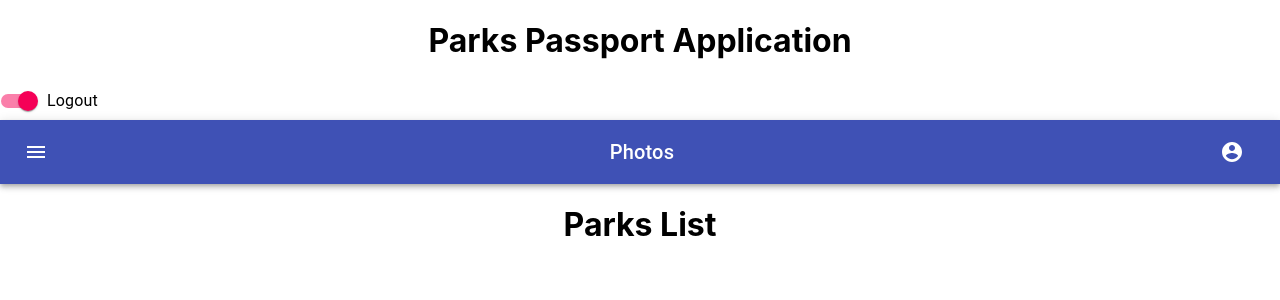
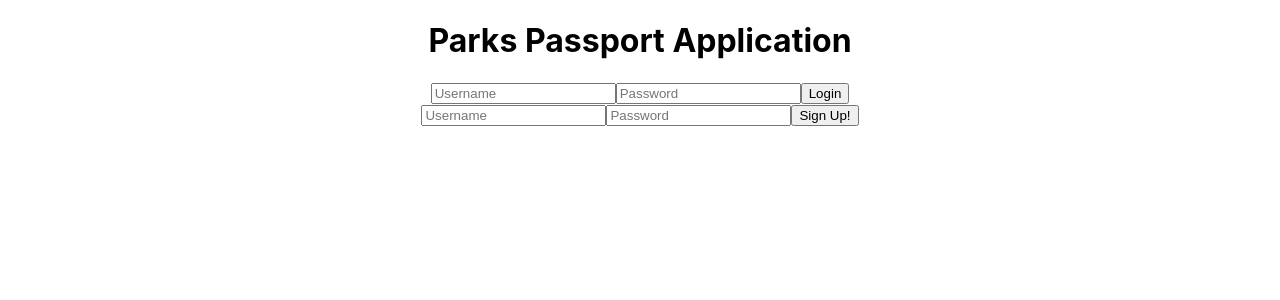
Before and after one commit to LocalParkPassport/FrontEnd, a React (Create React App) app in the folder park-passport/: page / in a window 1280 px wide. Shown: the top 300 px of the page. Built offline with nearby package versions, Linux system fonts and the light colour scheme.

Commit message:
Login and Signup sending data to backend

```diff
--- a/park-passport/src/App.js
+++ b/park-passport/src/App.js
@@ -5,15 +5,18 @@ import './App.css';
 // Import Components here
 import ParkList from './Components/ParkList'
 import AppBar from './Components/AppBar'
-
+import Login from './Components/Login'
+import Signup from './Components/Signup';
 
 // Application here
 function App() {
   return (
     <div className="App">
       <div><h1>Parks Passport Application</h1></div>
-      {<AppBar    />}
-      {<ParkList  />}
+      {/* {<AppBar    />}
+      {<ParkList  />} */}
+      <Login/>
+      <Signup/>
     </div>
   );
 }
--- a/park-passport/src/Components/AppBar.js
+++ b/park-passport/src/Components/AppBar.js
@@ -1,96 +1,96 @@
-import React from 'react';
-import { makeStyles } from '@material-ui/core/styles';
-import AppBar from '@material-ui/core/AppBar';
-import Toolbar from '@material-ui/core/Toolbar';
-import Typography from '@material-ui/core/Typography';
-import IconButton from '@material-ui/core/IconButton';
-import MenuIcon from '@material-ui/icons/Menu';
-import AccountCircle from '@material-ui/icons/AccountCircle';
-import Switch from '@material-ui/core/Switch';
-import FormControlLabel from '@material-ui/core/FormControlLabel';
-import FormGroup from '@material-ui/core/FormGroup';
-import MenuItem from '@material-ui/core/MenuItem';
-import Menu from '@material-ui/core/Menu';
+// import React from 'react';
+// import { makeStyles } from '@material-ui/core/styles';
+// import AppBar from '@material-ui/core/AppBar';
+// import Toolbar from '@material-ui/core/Toolbar';
+// import Typography from '@material-ui/core/Typography';
+// import IconButton from '@material-ui/core/IconButton';
+// import MenuIcon from '@material-ui/icons/Menu';
+// import AccountCircle from '@material-ui/icons/AccountCircle';
+// import Switch from '@material-ui/core/Switch';
+// import FormControlLabel from '@material-ui/core/FormControlLabel';
+// import FormGroup from '@material-ui/core/FormGroup';
+// import MenuItem from '@material-ui/core/MenuItem';
+// import Menu from '@material-ui/core/Menu';
 
-const useStyles = makeStyles(theme => ({
-  root: {
-    flexGrow: 1,
-  },
-  menuButton: {
-    marginRight: theme.spacing(2),
-  },
-  title: {
-    flexGrow: 1,
-  },
-}));
+// const useStyles = makeStyles(theme => ({
+//   root: {
+//     flexGrow: 1,
+//   },
+//   menuButton: {
+//     marginRight: theme.spacing(2),
+//   },
+//   title: {
+//     flexGrow: 1,
+//   },
+// }));
 
-export default function MenuAppBar() {
-  const classes = useStyles();
-  const [auth, setAuth] = React.useState(true);
-  const [anchorEl, setAnchorEl] = React.useState(null);
-  const open = Boolean(anchorEl);
+// export default function MenuAppBar() {
+//   const classes = useStyles();
+//   const [auth, setAuth] = React.useState(true);
+//   const [anchorEl, setAnchorEl] = React.useState(null);
+//   const open = Boolean(anchorEl);
 
-  const handleChange = event => {
-    setAuth(event.target.checked);
-  };
+//   const handleChange = event => {
+//     setAuth(event.target.checked);
+//   };
 
-  const handleMenu = event => {
-    setAnchorEl(event.currentTarget);
-  };
+//   const handleMenu = event => {
+//     setAnchorEl(event.currentTarget);
+//   };
 
-  const handleClose = () => {
-    setAnchorEl(null);
-  };
+//   const handleClose = () => {
+//     setAnchorEl(null);
+//   };
 
-  return (
-    <div className={classes.root}>
-      <FormGroup>
-        <FormControlLabel
-          control={<Switch checked={auth} onChange={handleChange} aria-label="login switch" />}
-          label={auth ? 'Logout' : 'Login'}
-        />
-      </FormGroup>
-      <AppBar position="static">
-        <Toolbar>
-          <IconButton edge="start" className={classes.menuButton} color="inherit" aria-label="menu">
-            <MenuIcon />
-          </IconButton>
-          <Typography variant="h6" className={classes.title}>
-            Photos
-          </Typography>
-          {auth && (
-            <div>
-              <IconButton
-                aria-label="account of current user"
-                aria-controls="menu-appbar"
-                aria-haspopup="true"
-                onClick={handleMenu}
-                color="inherit"
-              >
-                <AccountCircle />
-              </IconButton>
-              <Menu
-                id="menu-appbar"
-                anchorEl={anchorEl}
-                anchorOrigin={{
-                  vertical: 'top',
-                  horizontal: 'right',
-                }}
-                keepMounted
-                transformOrigin={{
-                  vertical: 'top',
-                  horizontal: 'right',
-                }}
-                open={open}
-                onClose={handleClose}
-              >
-                <MenuItem onClick={handleClose}>Profile</MenuItem>
-                <MenuItem onClick={handleClose}>My account</MenuItem>
-              </Menu>
-            </div>
-          )}
-        </Toolbar>
-      </AppBar>
-    </div>
-  );
-}
+//   return (
+//     <div className={classes.root}>
+//       <FormGroup>
+//         <FormControlLabel
+//           control={<Switch checked={auth} onChange={handleChange} aria-label="login switch" />}
+//           label={auth ? 'Logout' : 'Login'}
+//         />
+//       </FormGroup>
+//       <AppBar position="static">
+//         <Toolbar>
+//           <IconButton edge="start" className={classes.menuButton} color="inherit" aria-label="menu">
+//             <MenuIcon />
+//           </IconButton>
+//           <Typography variant="h6" className={classes.title}>
+//             Photos
+//           </Typography>
+//           {auth && (
+//             <div>
+//               <IconButton
+//                 aria-label="account of current user"
+//                 aria-controls="menu-appbar"
+//                 aria-haspopup="true"
+//                 onClick={handleMenu}
+//                 color="inherit"
+//               >
+//                 <AccountCircle />
+//               </IconButton>
+//               <Menu
+//                 id="menu-appbar"
+//                 anchorEl={anchorEl}
+//                 anchorOrigin={{
+//                   vertical: 'top',
+//                   horizontal: 'right',
+//                 }}
+//                 keepMounted
+//                 transformOrigin={{
+//                   vertical: 'top',
+//                   horizontal: 'right',
+//                 }}
+//                 open={open}
+//                 onClose={handleClose}
+//               >
+//                 <MenuItem onClick={handleClose}>Profile</MenuItem>
+//                 <MenuItem onClick={handleClose}>My account</MenuItem>
+//               </Menu>
+//             </div>
+//           )}
+//         </Toolbar>
+//       </AppBar>
+//     </div>
+//   );
+// }
--- /dev/null
+++ b/park-passport/src/Components/Login.js
@@ -0,0 +1,56 @@
+import React from 'react'
+import axios from 'axios'
+import TextField from '@material-ui/core'
+
+class Login extends React.Component{
+    state={
+        credentials:{
+            username: '',
+            password: ''
+        }
+    }
+    submitForm= e=>{
+        e.preventDefault()
+        axios
+        .post('https://parks-passport.herokuapp.com/api/auth/login', this.state.credentials)
+        .then(res=>{
+            localStorage.setItem('token', res.data.token)
+            console.log(res)
+        })
+        .catch(err=>{
+            console.log('login error', err)
+        })
+    }
+    handleChanges= e=>{
+        this.setState({
+            credentials:{
+                ...this.state.credentials,
+                [e.target.name]: e.target.value
+            }
+        })
+        console.log(this.state.credentials)
+    }
+    render(){
+        return(
+            <form onSubmit={this.submitForm}>
+                <input
+                    type= 'text'
+                    name= 'username'
+                    placeholder= 'Username'
+                    value= {this.state.credentials.username}
+                    onChange= {this.handleChanges}
+                />
+                <input
+                    type= 'password'
+                    name= 'password'
+                    placeholder= 'Password'
+                    value= {this.state.credentials.password}
+                    onChange= {this.handleChanges}
+                />
+                <button>Login</button>
+            </form>
+        )
+    }
+}
+
+export default Login
--- /dev/null
+++ b/park-passport/src/Components/Signup.js
@@ -0,0 +1,55 @@
+import React from 'react'
+import axios from 'axios'
+
+class Signup extends React.Component{
+    state={
+        credentials:{
+            username: '',
+            password: ''
+        }
+    }
+    submitForm= e=>{
+        e.preventDefault()
+        axios
+        .post('https://parks-passport.herokuapp.com/api/auth/register', this.state.credentials)
+        .then(res=>{
+            localStorage.setItem('token', res.data.token)
+            console.log(res)
+        })
+        .catch(err=>{
+            console.log('login error', err)
+        })
+    }
+    handleChanges= e=>{
+        this.setState({
+            credentials:{
+                ...this.state.credentials,
+                [e.target.name]: e.target.value
+            }
+        })
+        console.log(this.state.credentials)
+    }
+    render(){
+        return(
+            <form onSubmit={this.submitForm}>
+                 <input
+                    type= 'text'
+                    name= 'username'
+                    placeholder= 'Username'
+                    value= {this.state.credentials.username}
+                    onChange= {this.handleChanges}
+                />
+                <input
+                    type= 'password'
+                    name= 'password'
+                    placeholder= 'Password'
+                    value= {this.state.credentials.password}
+                    onChange= {this.handleChanges}
+                />
+                <button>Sign Up!</button>
+            </form>
+        )
+    }
+}
+
+export default Signup
```
